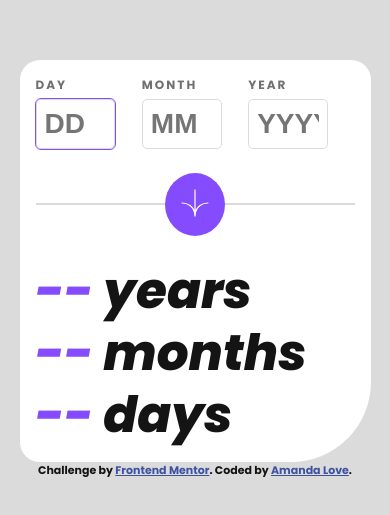
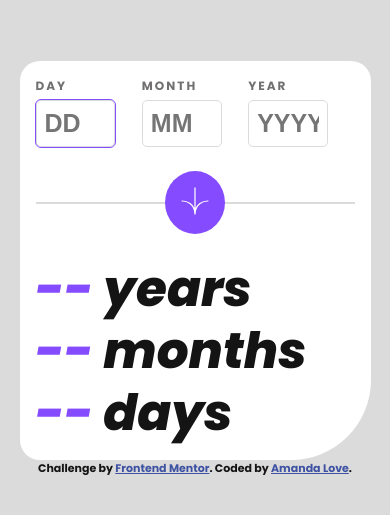
Before and after one commit to hypnobean/agecalculator, a plain HTML site: page index.html in a window 390 px wide. Shown: the part 161-676 px from the top of the page. Drawn offline with Linux system fonts and the light colour scheme.

Commit message:
Update style.css
Smaller font size on input on mobile

```diff
--- a/style.css
+++ b/style.css
@@ -153,6 +153,9 @@ hr {
 
 @media screen and (max-width: 450px) {
 
+    input {
+        font-size: 25px;
+    }
     .card {
         padding: 1rem;
     }
```
